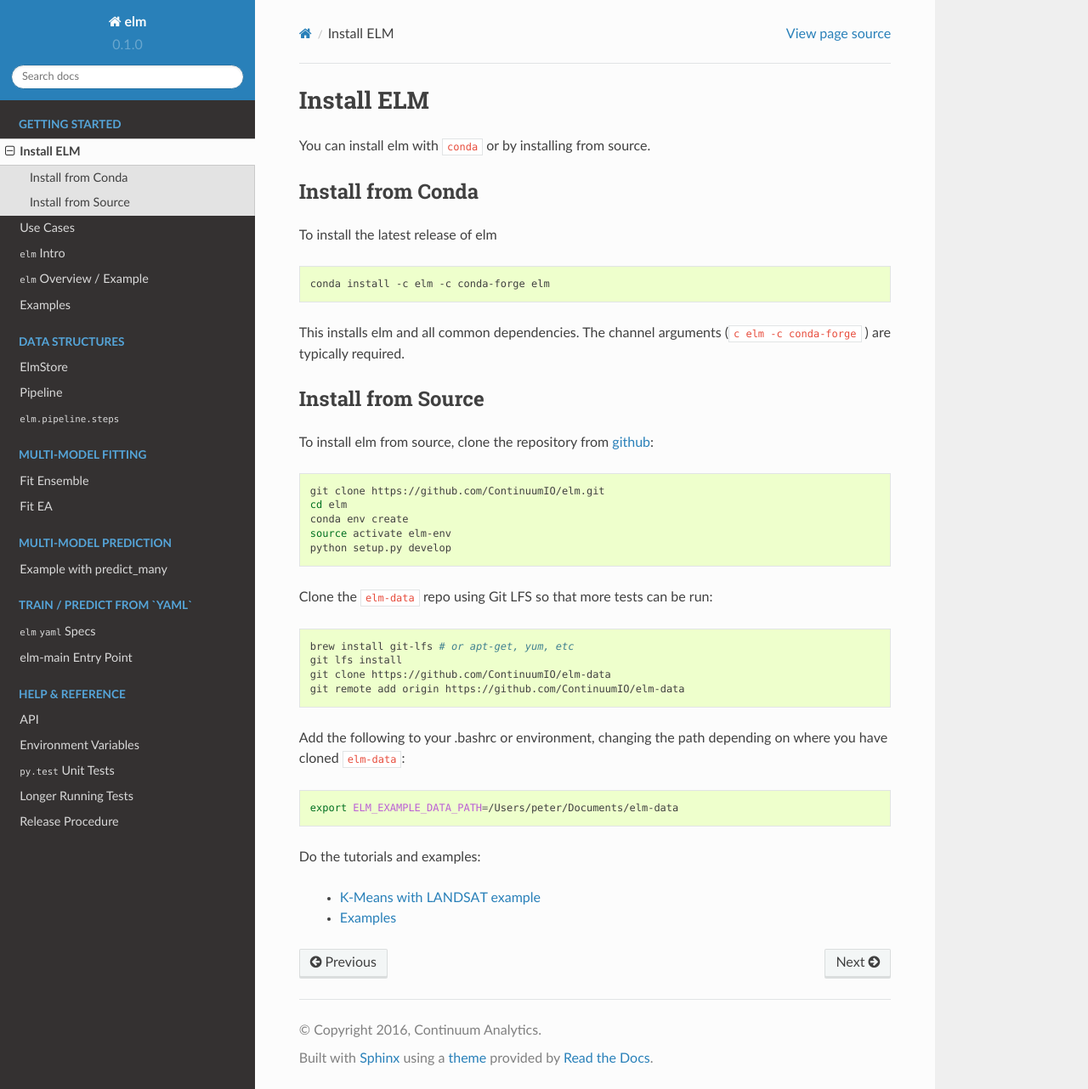
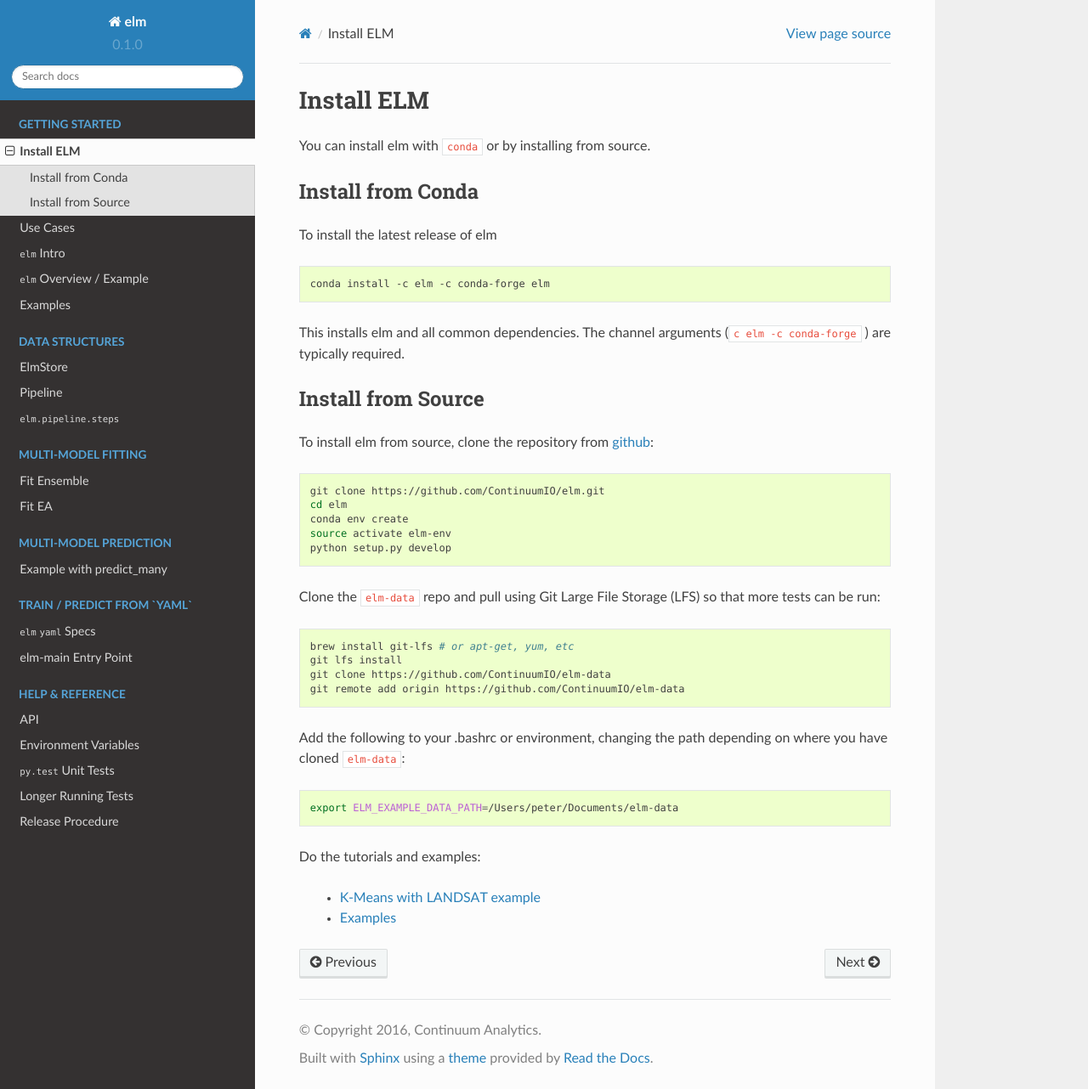
Before and after one commit to ContinuumIO/elm, a Sphinx documentation site: the page built from docs/source/install.rst, in a window 1280 px wide and 1282 px high. Shown: the whole window at 85% size. Built offline with Sphinx 7.4.7 and the Read the Docs theme 2.0.0, drawn with Linux system fonts in a browser that asks for light colours; pages that are not in the unit, such as notebooks, are missing from menus.

Commit message:
make sure LFS is mentioned in docs; change release for py 3.4

```diff
--- a/docs/source/clustering_example.rst
+++ b/docs/source/clustering_example.rst
@@ -26,7 +28,7 @@ The LANDSAT classification is notebook from `elm-data`_ .  This section walks th
 ``elm.readers`` Walk-Through
 ~~~~~~~~~~~~~~~~~~~~~~~~~~~~
 
-First the notebook sets some environment variables related to usage of a ``dask-distributed`` ``Client`` and the path to the GeoTiff example files from ``elm-data``:
+First the notebook sets some environment variables related to usage of a ``dask-distributed`` ``Client`` and the path to the GeoTiff example files from `elm-data`_:
 
 Each GeoTiff file has 1 raster (band of LANDSAT data):
 
--- a/docs/source/install.rst
+++ b/docs/source/install.rst
@@ -16,7 +16,7 @@ This installs elm and all common dependencies. The channel arguments (``c elm -c
 
 
 Install from Source
-~~~~~~
+~~~~~~~~~~~~~~~~~~~
 
 To install elm from source, clone the repository from `github
 <https://github.com/ContinuumIO/elm>`_:
@@ -29,7 +29,7 @@ To install elm from source, clone the repository from `github
     source activate elm-env
     python setup.py develop
 
-Clone the ``elm-data`` repo using Git LFS so that more tests can be run:
+Clone the ``elm-data`` repo and pull using Git Large File Storage (LFS) so that more tests can be run:
 
 .. code-block:: bash
 
--- a/docs/source/release.rst
+++ b/docs/source/release.rst
@@ -57,7 +57,7 @@ the ``elm`` channel.
     # requires anaconda-client (conda install anaconda-client)
     anaconda login
     anaconda upload $CONDA_DIR/conda-bld/*/elm-$VERSION*.tar.bz2 -u elm
-
+- Repeat ``conda build`` and ``anaconda upload`` steps above for ``--python 3.4`` as well
 - Write the release notes:
 
  1. Run ``git log`` to get a listing of all the changes
```
Also changed, not shown: other parts of docs/source/clustering_example.rst (+3 -1 lines).
